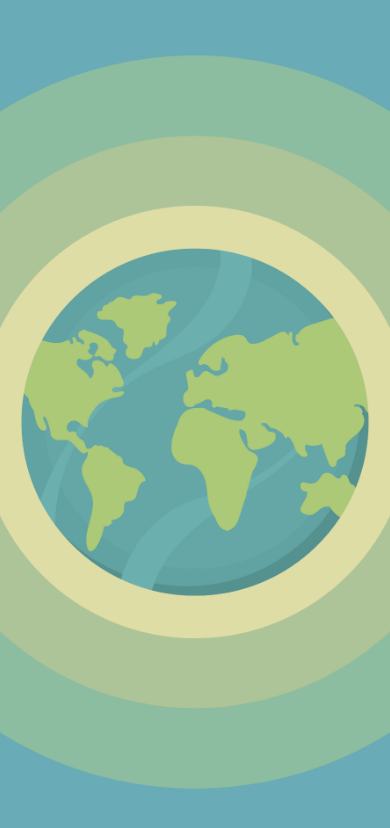
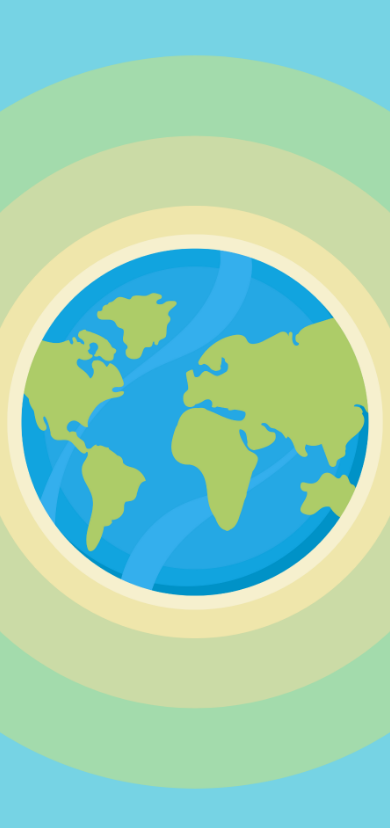
Before and after one commit to noororork/planet-pal, a React Native app: screen / in a window 390 px wide. Shown: the top 828 px of the page. Built offline with nearby package versions, Linux system fonts and the light colour scheme.

Commit message:
Changes based on health

```diff
--- a/pages/MainScreen.js
+++ b/pages/MainScreen.js
@@ -2,14 +2,23 @@ import React, { useState, useEffect } from "react";
 import { ImageBackground, StyleSheet, View, Text, Button } from "react-native";
 
 export default function MainScreen() {
+    const [health, setHealth] = useState(100);
+    const [backgroundImage, setBackgroundImage] = useState(require("../resources/9.png"));
+
+    const updateHealthImage = (currentHealth) => {
+        if (currentHealth >= 80) return require("../resources/9.png");
+        else if (currentHealth >= 60) return require("../resources/7.png");
+        else if (currentHealth >= 40) return require("../resources/5.png");
+        else if (currentHealth >= 20) return require("../resources/3.png");
+        else return require("../resources/1.png");
+    };
+
+    useEffect(() => {
+        setBackgroundImage(updateHealthImage(health));
+    }, [health]);
+
     return (
-        <ImageBackground
-            source = {require("../resources/5.png")}
-            style = {styles.background}
-            resizeMode = "cover"
-        >
-        </ImageBackground>
-    );
+        <ImageBackground source = {backgroundImage} style = {styles.background} resizeMode = "cover"></ImageBackground>);
 }
 
 const styles = StyleSheet.create({
```
Also changed, not shown: resources/9.png.
